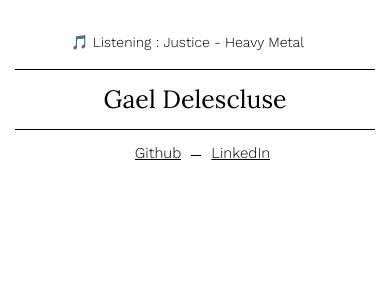
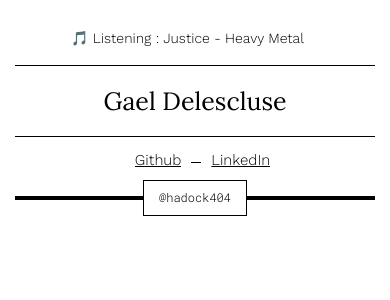
Before and after one commit to HaDock404/app-web-me, a React (Create React App) app: page /#/ in a window 390 px wide. Shown: the top 300 px of the page. Built offline with nearby package versions, Linux system fonts and the light colour scheme.

Commit message:
username placement fully responsive

```diff
--- a/public/index.html
+++ b/public/index.html
@@ -28,6 +28,7 @@
     <link rel="preconnect" href="https://fonts.gstatic.com" crossorigin>
     <link href="https://fonts.googleapis.com/css2?family=Work+Sans:ital,wght@0,100..900;1,100..900&display=swap" rel="stylesheet">
     <link href="https://fonts.googleapis.com/css2?family=Lora:ital,wght@0,400..700;1,400..700&display=swap" rel="stylesheet">
+    <link href="https://fonts.googleapis.com/css2?family=Roboto+Mono:ital,wght@0,100..700;1,100..700&display=swap" rel="stylesheet">
     <title>Gael Delescluse</title>
   </head>
   <body>
--- a/src/components/Header.jsx
+++ b/src/components/Header.jsx
@@ -14,8 +14,8 @@ function Header() {
         '🎵 Listening : Frank Sinatra - My Way',
         '🎮 Playing : DayZ',
         '📺 Watching : The Game',
+        '🎵 Listening : Tom Petty',
         '📺 Watching : From',
-        '🎵 Listening : Tom Petty',
     ];
 
     useEffect(() => {
--- /dev/null
+++ b/src/components/Username.jsx
@@ -0,0 +1,14 @@
+import '../styles/username.css'
+
+function Username() {
+    return (
+        <div id="username_diplay">
+            <div id='username'>
+                <hr id='hr_username'/>
+                <div id='username_element'>@hadock404</div>
+            </div>
+        </div>
+    )
+}
+
+export default  Username
--- a/src/pages/Home.jsx
+++ b/src/pages/Home.jsx
@@ -1,9 +1,11 @@
 import Header from '../components/Header'
+import Username from '../components/Username'
 
 function Home() {
     return (
         <>
             <Header />
+            <Username />
         </>
     )
 }
--- a/src/styles/header.css
+++ b/src/styles/header.css
@@ -1,6 +1,5 @@
 header {
     width: 100%;
-    height: 70px;
     display: flex;
     flex-direction: row;
     justify-content: center;
@@ -14,7 +13,7 @@ header {
     justify-content: space-between;
     align-items: center;
     padding: 15px;
-    padding-top: 40px;
+    padding-top: 30px;
 
 }
 
@@ -149,7 +148,7 @@ ul {
         justify-content: center;
         align-items: center;
         padding: 15px;
-        padding-top: 100px;
+        padding-top: 30px;
     }
     #part1 {
         width: 100%;
--- /dev/null
+++ b/src/styles/username.css
@@ -0,0 +1,40 @@
+#username_diplay {
+    width: 100%;
+    display: flex;
+    flex-direction: row;
+    justify-content: center;
+}
+#username {
+    width: 100%;
+    height: 20px;
+    padding: 0px;
+    padding-left: 15px;
+    padding-right: 15px;
+    max-width: 1300px;
+    display: flex;
+    flex-direction: row;
+    justify-content: center;
+    align-items: center;
+    position: relative;
+}
+
+#hr_username {
+    background-color: black;
+    height: 4px;
+    border: none;
+    width: 100%;
+}
+
+#username_element {
+    position: absolute;
+    font-family: "Roboto Mono", monospace;
+    font-optical-sizing: auto;
+    font-weight: 300;
+    font-style: normal;
+    font-size: 12px;
+    background-color: white;
+    border: solid 1px black;
+    padding: 15px;
+    padding-top: 10px;
+    padding-bottom: 10px;
+}
```
Also changed, not shown: src/pages/App.jsx (deleted, +0 -21 lines).
